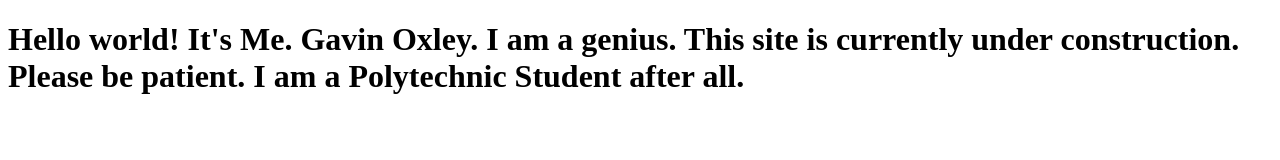
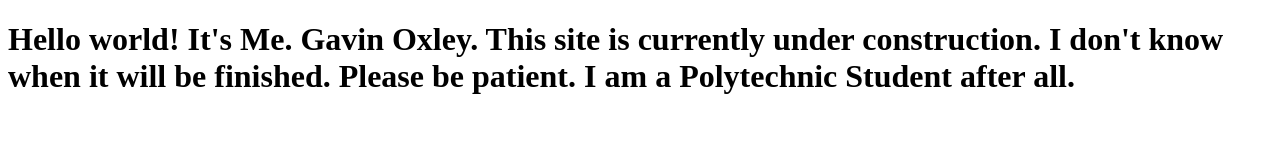
Before and after one commit to icyice1/gavins-website, a plain HTML site: page index.html in a window 1280 px wide. Drawn offline with Linux system fonts and the light colour scheme.

Commit message:
Update index.html

```diff
--- a/index.html
+++ b/index.html
@@ -10,8 +10,8 @@
   <script src="./main.js"></script>
 </head>
 <body>
-  <h1>Hello world! It's Me. Gavin Oxley. I am a genius.
-      This site is currently under construction.
+  <h1>Hello world! It's Me. Gavin Oxley.
+      This site is currently under construction. I don't know when it will be finished.
         Please be patient. I am a Polytechnic Student after all. </h1>
 </body>
 </html>
```
